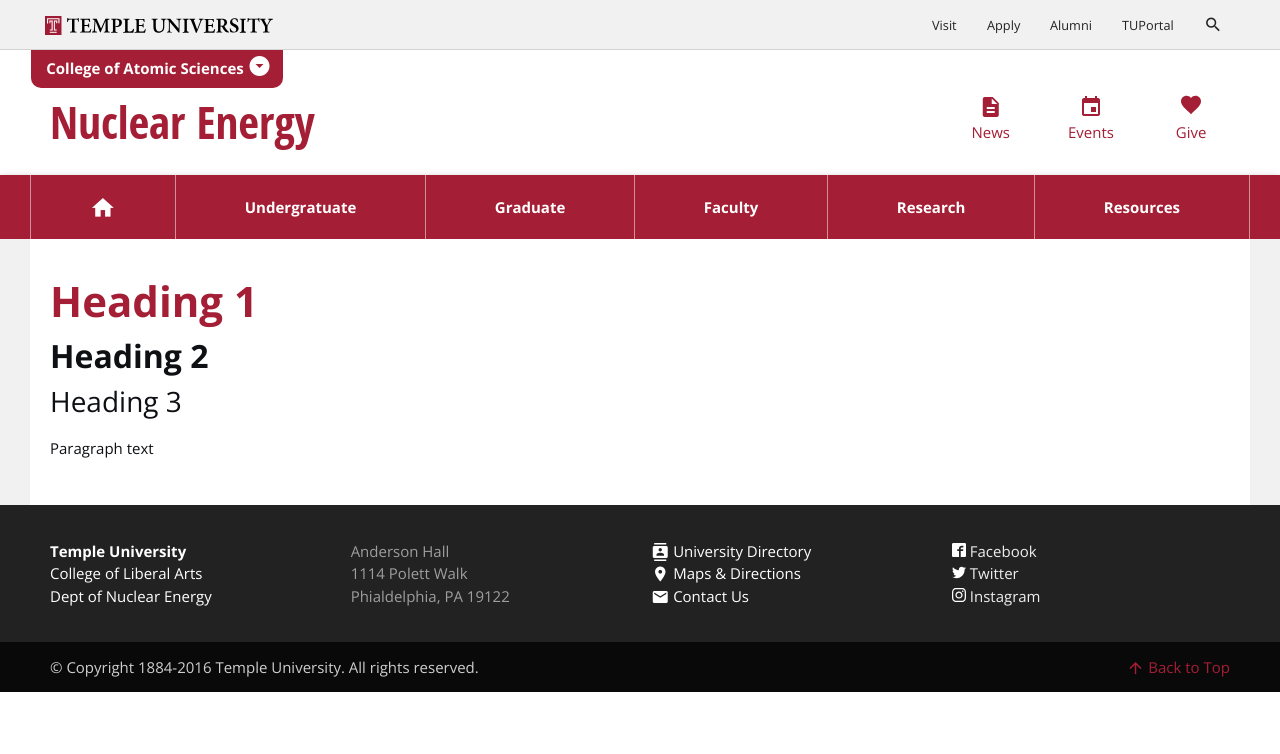
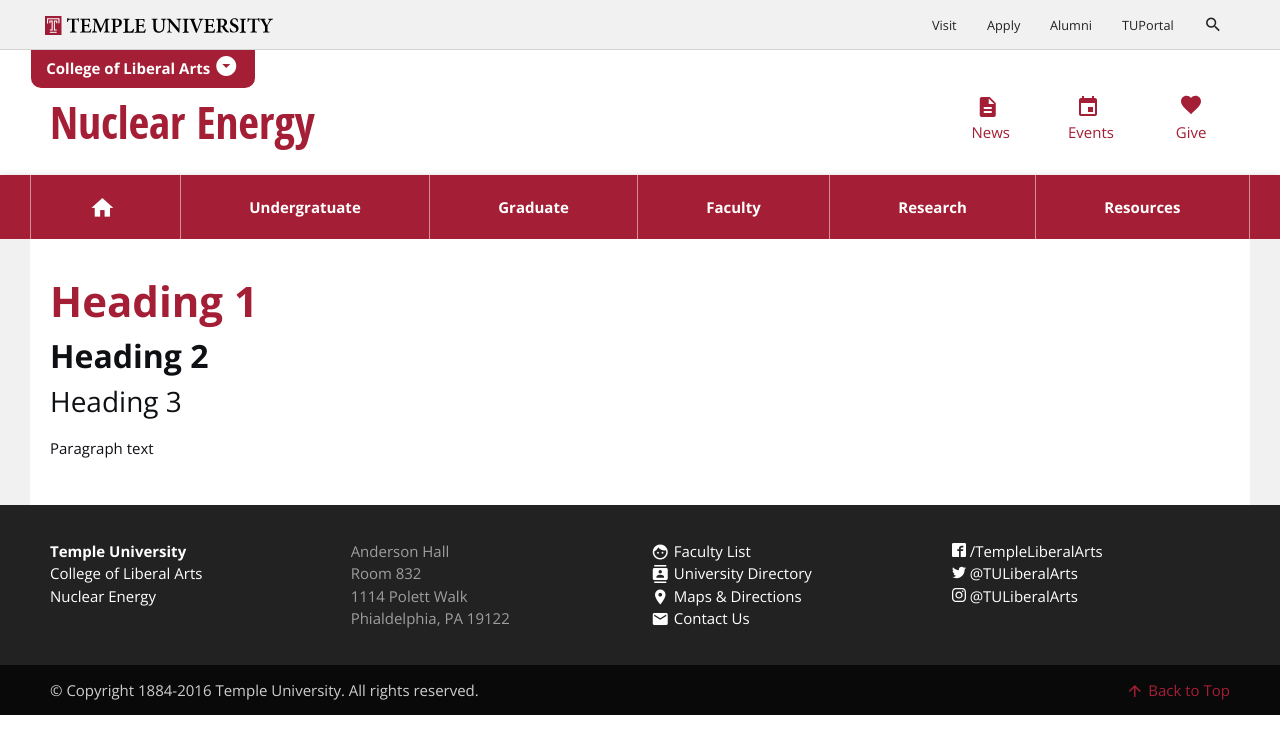
Before and after one commit to TULiberalArts/TUtheme, a Jekyll site: the page built from assets/pages/style.html, in a window 1280 px wide. Shown: the top 754 px of the page. Built offline with Jekyll 4.4.1, drawn with Linux system fonts in a browser that asks for light colours; nearby versions of some CDN libraries.

Commit message:
Add all the customization options

```diff
--- a/_config.yml
+++ b/_config.yml
@@ -1,31 +1,70 @@
 ---
+# Program/Department Title
 title: Nuclear Energy
+# URL
+url: https://nuclearenergy.temple.edu/
+baseurl: ''
+
+# Program Information
+tagline: This is our life's work
+description: 'Example of what the TU Theme will look like and all the wiz-bang things
+  it can do. This Static Site was generated with Jekyll.'
+keywords: highered, college, university, philadelphia, Temple
+
+# Address
+address:
+  building: Anderson Hall
+  room: Room 832
+  street: 1114 Polett Walk
+  city: Phialdelphia, PA 19122
+
+# Social Media
+# Put in only the username unless otherwise noted
+# If social media does not apply to your department, keep it blank or use the default values.
+social:
+  # Facebook - https://facebook.com/USERNAME
+  # if your page does not have a custom URL, create one!
+  facebook: TempleLiberalArts
+  # Twitter - https://twitter.com/USERNAME
+  twitter: TULiberalArts
+  # Instagram - https://www.instagram.com/USERNAME
+  instagram: TULiberalArts
+  # Snapchat - USERNAME
+  snapchat:
+  # GitHub - https://github.com/USERNAME or https://github.com/USERNAME/REPO
+  github:
+  # DeviantArt - http://USERNAME.deviantart.com/
+  deviantart:
+  # Vimeo - https://vimeo.com/USERNAME
+  vimeo:
+  # YouTube - Paste the FULL URL below
+  youtube:
+  # LinkedIn - Paste the FULL URL below
+  linkedin:
+  # Slack - Paste the FULL URL below
+  slack:
+
+# University & College Information
+university: Temple University
+university.url: https://temple.edu/
+college: College of Liberal Arts
+college.url: https://liberalarts.temple.edu/
+
+# Global Site Config
+# DO NOT edit below unless if you know what you're doing!
+markdown: kramdown
+highlighter: rouge
+sass:
+  sass_dir: _sass
+  style: :compressed
 timezone: UTC
 collections:
-  faculty:
-    title: Faculty
-    output: true
+  # faculty:
+  #   title: Faculty
+  #   output: true
   posts:
     title: Posts
     output: true
   uploads:
     title: Uploads
     output: true
-university: Temple University
-college: College of Atomic Sciences
-tagline: This is our life's work
-description: 'Example of what the TU Theme will look like and all the wiz-bang things
-  it can do. This Static Site was generated with Jekyll.
-
-'
-baseurl: ''
-url: http://127.0.0.1:4000
-keywords: highered, college, university, philadelphia, Temple
-markdown: kramdown
-highlighter: rouge
-sass:
-  sass_dir: _sass
-  style: :compressed
-include:
-- _content
-improve_content: https://github.com/Phlow/feeling-responsive/edit/gh-pages
--- a/_includes/footer.html
+++ b/_includes/footer.html
@@ -3,44 +3,71 @@
     <div class="row">
      <div class="col l3 s12">
         <ul>
-          <li><a class="white-text" href="https://temple.edu/"><strong>Temple University</strong></a></li>
-          <li><a class="white-text" href="https://liberalarts.temple.edu">College of Liberal Arts</a></li>
-          <li><a class="white-text" href="/">Dept of {{ site.title }}</a></li>
+          <li><a class="white-text" href="{{ site.university.url }}"><strong>{{ site.university }}</strong></a></li>
+          <li><a class="white-text" href="{{ site.college.url }}">{{ site.college }}</a></li>
+          <li><a class="white-text" href="{{ site.url }}">{{ site.title }}</a></li>
         </ul>
       </div>
       <div class="col l3 s12">
         <ul>
-            <li class="grey-text">Anderson Hall</li>
-            <li class="grey-text">1114 Polett Walk</li>
-            <li class="grey-text">Phialdelphia, PA 19122</li>
+          {% for line in site.address %}
+            <li class="grey-text">{{ line[1] }}</li>
+          {% endfor %}
+          <!-- <li>
+            <a href="https://iseptaphilly.com/plan-your-trip?dest={{ site.address.street }}, {{ site.address.city }}" class="white-text"><i class="material-icons">train</i>Transit Directions</a>
+          </li> -->
         </ul>
       </div>
       <div class="col l3 s12">
         <ul>
             <li>
-              <a href="https://directory.temple.edu/" class="white-text"><i class="material-icons">contacts</i> University Directory</a>
+              <a href="/faculty" class="white-text"><i class="material-icons">face</i>Faculty List</a>
             </li>
             <li>
-              <a href="#" class="white-text"><i class="material-icons">place</i> Maps &amp; Directions</a>
+              <a href="https://directory.temple.edu/" class="white-text"><i class="material-icons">contacts</i>University Directory</a>
             </li>
             <li>
-              <a href="#" class="white-text"><i class="material-icons">email</i> Contact Us</a>
+              <a href="https://temple.edu/maps-and-directions" class="white-text" target="_blank"><i class="material-icons">place</i>Maps &amp; Directions</a>
+            </li>
+            <li>
+              <a href="https://temple.edu/contact" class="white-text" target="_b;ank"><i class="material-icons">email</i>Contact Us</a>
             </li>
         </ul>
       </div>
       <div class="col l3 s12">
         <ul>
-          <li><a class="grey-text text-lighten-3" title="Temple Liberal Arts on Facebook" href="https://www.facebook.com/templeliberalarts/" target="_blank"><img src="/assets/img/icons/facebook-white.svg" width="14" height="14"/> Facebook</a></li>
-          <li><a class="grey-text text-lighten-3" title="Temple Liberal Arts on Twitter" href="https://twitter.com/tuliberalarts" target="_blank"><img src="/assets/img/icons/twitter-white.svg" width="14" height="14"/> Twitter</a></li>
-          <li><a class="grey-text text-lighten-3" title="Temple Liberal Arts on Instagram" href="https://www.instagram.com/tuliberalarts" target="_blank"><img src="/assets/img/icons/instagram-white.svg" width="14" height="14"/> Instagram</a></li>
+          {% if site.social.facebook %}<li><a class="white-text" title="{{ site.university }} {{ site.title }} on Facebook" href="https://facebook.com/{{ site.social.facebook }}" target="_blank"><img src="/assets/img/icons/facebook-white.svg" class="vector-icons"/>/{{ site.social.facebook }}</a></li>{% endif %}
+          {% if site.social.twitter %}<li><a class="white-text" title="{{ site.university }} {{ site.title }} on Twitter" href="https://twitter.com/{{ site.social.twitter }}" target="_blank"><img src="/assets/img/icons/twitter-white.svg" class="vector-icons"/>@{{ site.social.twitter }}</a></li>{% endif %}
+          {% if site.social.instagram %}<li><a class="white-text" title="{{ site.university }} {{ site.title }} on Instagram" href="https://instagram.com/{{ site.social.instagram }}" target="_blank"><img src="/assets/img/icons/instagram-white.svg" class="vector-icons"/>@{{ site.social.twitter }}</a></li>{% endif %}
+          {% if site.social.snapchat %}<li class="hide-on-small-and-down">
+            <a class="white-text dropdown-button" title="{{ site.university }} {{ site.title }} on Snapchat" href="#" data-activates="dropdown-snapchat" data-constrainwidth="false"><img src="/assets/img/icons/snapchat-white.svg" class="vector-icons"/>{{ site.social.snapchat }}</a>
+            <ul id="dropdown-snapchat" class="dropdown-content" style="padding:1rem;">
+              <li><img src="https://feelinsonice-hrd.appspot.com/web/deeplink/snapcode?username={{ site.social.snapchat }}&type=SVG&size=150"></li>
+            </ul>
+          </li>
+          <li class="show-on-small" style="display:none;">
+            <a class="white-text" title="{{ site.university }} {{ site.title }} on Snapchat" href="https://www.snapchat.com/add/{{ site.social.snapchat }}"><img src="/assets/img/icons/snapchat-white.svg" class="vector-icons"/>{{ site.social.snapchat }}</a>
+          </li>{% endif %}
+          {% if site.social.github %}<li><a class="white-text" title="{{ site.university }} {{ site.title }} on GitHub" href="https://github.com/{{ site.social.github }}" target="_blank"><img src="/assets/img/icons/github-white.svg" class="vector-icons"/>GitHub</a></li>{% endif %}
+          {% if site.social.deviantart %}<li><a class="white-text" title="{{ site.university }} {{ site.title }} on DeviantArt" href="https://deviantart.com/{{ site.social.deviantart }}" target="_blank"><img src="/assets/img/icons/deviantart-white.svg" class="vector-icons"/>DeviantArt</a></li>{% endif %}
+          {% if site.social.vimeo %}<li><a class="white-text" title="{{ site.university }} {{ site.title }} on Vimeo" href="https://vimeo.com/{{ site.social.vimeo }}" target="_blank"><img src="/assets/img/icons/vimeo-white.svg" class="vector-icons"/>Vimeo</a></li>{% endif %}
+          {% if site.social.youtube %}<li><a class="white-text" title="{{ site.university }} {{ site.title }} on YouTube" href="{{ site.social.youtube }}" target="_blank"><img src="/assets/img/icons/youtube-white.svg" class="vector-icons"/>YouTube</a></li>{% endif %}
+          {% if site.social.linkedin %}<li><a class="white-text" title="{{ site.university }} {{ site.title }} on LinkedIn" href="{{ site.social.linkedin }}" target="_blank"><img src="/assets/img/icons/linkedin-white.svg" class="vector-icons"/>LinkedIn</a></li>{% endif %}
+          {% if site.social.slack %}<li><a class="white-text" title="{{ site.university }} {{ site.title }} on Slack" href="{{ site.social.slack }}" target="_blank"><img src="/assets/img/icons/slack-white.svg" class="vector-icons"/>Slack</a></li>{% endif %}
         </ul>
       </div>
     </div>
   </div>
   <div class="footer-copyright">
     <div class="container">
-    &copy; Copyright 1884-{{ site.time | date: '%Y' }} Temple University. All rights reserved.
-    <a href="#top" class="right"><i class="material-icons">arrow_upward</i> Back to Top</a>
+    &copy; Copyright 1884-{{ site.time | date: '%Y' }} {{ site.university }}. All rights reserved.
+    <a href="#top" class="right"><i class="material-icons">arrow_upward</i>Back to Top</a>
     </div>
   </div>
 </footer>
+
+<!--Import jQuery before materialize.js-->
+<script type="text/javascript" src="https://code.jquery.com/jquery-2.1.1.min.js"></script>
+<script type="text/javascript" src="{{ "/assets/js/bin/materialize.js" | prepend: site.baseurl }}"></script>
+<script type="text/javascript" src="{{ "/assets/js/init.js | prepend: site.baseurl }}"></script>
+<script type="text/javascript" src="{{ "/assets/js/temple.js | prepend: site.baseurl }}"></script>
--- a/_includes/head.html
+++ b/_includes/head.html
@@ -11,11 +11,6 @@
   <link rel="stylesheet" href="{{ "/assets/css/main.css" | prepend: site.baseurl }}">
   <link rel="canonical" href="{{ page.url | replace:'index.html','' | prepend: site.baseurl | prepend: site.url }}">
   <link rel="alternate" type="application/rss+xml" title="{{ site.title }}" href="{{ "/feed.xml" | prepend: site.baseurl | prepend: site.url }}">
-  <!--Import jQuery before materialize.js-->
-  <script type="text/javascript" src="https://code.jquery.com/jquery-2.1.1.min.js"></script>
-  <script type="text/javascript" src="/assets/js/bin/materialize.js"></script>
-  <script type="text/javascript" src="/assets/js/init.js"></script>
-  <script type="text/javascript" src="/assets/js/temple.js"></script>
 </head>
   <!--
   ,,,,,,,,,,,,,,,,,,,,,,,,,,,,,,,,,,,
--- a/_sass/temple/_footer.scss
+++ b/_sass/temple/_footer.scss
@@ -15,3 +15,10 @@
     background-color: rgba(0,0,0,.75);
   }
 }
+.vector-icons {
+  width: 14px;
+  height: 14px;
+}
+.material-icons, .vector-icons {
+  margin-right: .25em;
+}
--- a/_sass/temple/_overrides.scss
+++ b/_sass/temple/_overrides.scss
@@ -6,7 +6,11 @@
 b, strong {
   font-weight: bold;
 }
-a {}
+a {
+  &:hover {
+    text-decoration: underline;
+  }
+}
 .material-icons {
   font-size: inherit;
   font-size: 1.2rem;
@@ -62,7 +66,9 @@
     }
   }
   .card-icon {
-    font-size: 1.25em;
+    i.material-icons {
+      font-size: 1.25em;
+    }
   }
 }
 // Waves
```
Also changed, not shown: assets/img/icons/deviantart-white.svg (added), assets/img/icons/deviantart.svg (added), assets/img/icons/foursquare-white.svg (added), assets/img/icons/foursquare.svg (added), assets/img/icons/heart-white.svg (added), assets/img/icons/linkedin-white.svg (added), assets/img/icons/linkedin.svg (added), assets/img/icons/news-white.svg (added), assets/img/icons/news.svg (added), assets/img/icons/snapchat-white.svg (added), assets/img/icons/snapchat.svg (added), assets/img/icons/vimeo-white.svg (added), assets/img/icons/vimeo.svg (added).
